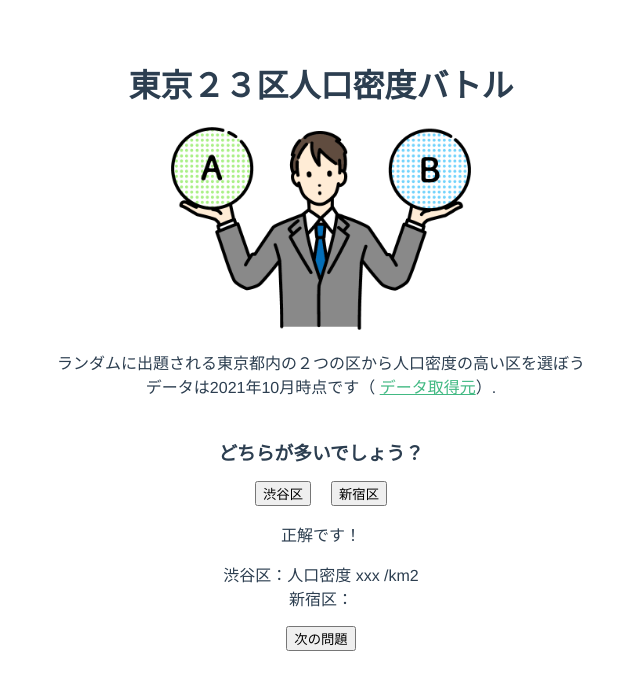
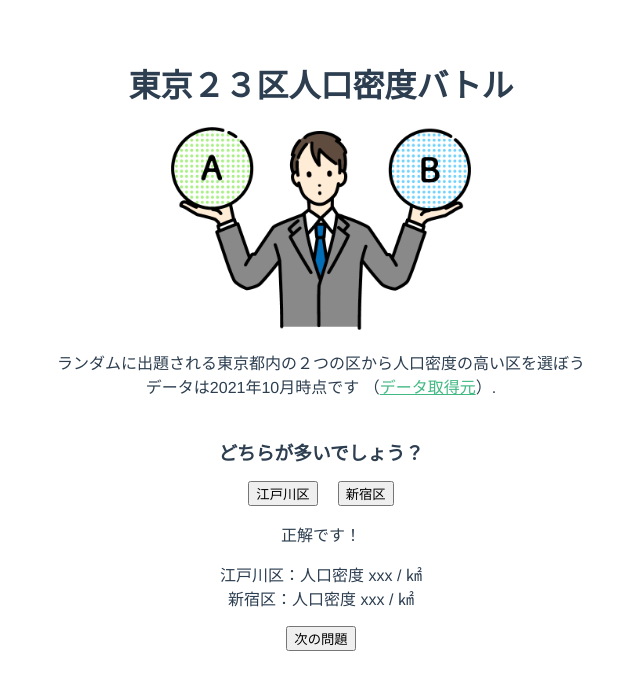
Before and after one commit to Hiroyuki1993/population-density-game, a Vue app: page / in a window 1280 px wide. Shown: the top 690 px of the page, without its empty margins (319-959 px from the left). Built offline with nearby package versions, Linux system fonts and the light colour scheme.

Commit message:
rename components

```diff
--- a/src/App.vue
+++ b/src/App.vue
@@ -1,16 +1,16 @@
 <template>
   <div id="app">
-    <HelloWorld msg="東京２３区人口密度バトル"/>
+    <BaseLayout title="東京２３区人口密度バトル"/>
   </div>
 </template>
 
 <script>
-import HelloWorld from './components/HelloWorld.vue'
+import BaseLayout from './components/BaseLayout.vue'
 
 export default {
   name: 'App',
   components: {
-    HelloWorld
+    BaseLayout
   }
 }
 </script>
--- a/src/components/HelloWorld.vue
+++ b/src/components/BaseLayout.vue
@@ -1,28 +1,26 @@
 <template>
-  <div class="hello">
-    <h1>{{ msg }}</h1>
+  <div class="base">
+    <h1>{{ title }}</h1>
     <img src="@/assets/plan_selection_man_color.png" width="300px"/>
     <p>
       ランダムに出題される東京都内の２つの区から人口密度の高い区を選ぼう<br>
-      データは2021年10月時点です（
-      <a href="https://uub.jp/rnk/cktv_j.html" target="_blank" rel="noopener">データ取得元</a>）.
+      データは2021年10月時点です
+      （<a href="https://uub.jp/rnk/cktv_j.html" target="_blank" rel="noopener">データ取得元</a>）.
     </p>
-    <h3>どちらが多いでしょう？</h3>
-    <ul>
-      <li><button>渋谷区</button></li>
-      <li><button>新宿区</button></li>
-    </ul>
-    <p>正解です！</p>
-    <p>渋谷区：人口密度 xxx /km2 <br /> 新宿区：</p>
-    <button>次の問題</button>
+    <PopulationQuiz city1="江戸川区" city2="新宿区" />
   </div>
 </template>
 
 <script>
+import PopulationQuiz from './PopulationQuiz.vue'
+
 export default {
-  name: 'HelloWorld',
+  name: 'BaseLayout',
+  components: {
+    PopulationQuiz
+  },
   props: {
-    msg: String
+    title: String
   }
 }
 </script>
--- /dev/null
+++ b/src/components/PopulationQuiz.vue
@@ -0,0 +1,41 @@
+<template>
+  <div class="quiz">
+    <h3>どちらが多いでしょう？</h3>
+    <ul>
+      <li><button>{{ city1 }}</button></li>
+      <li><button>{{ city2 }}</button></li>
+    </ul>
+    <p>正解です！</p>
+    <p>{{ city1 }}：人口密度 xxx / ㎢ <br />
+    {{ city2 }}：人口密度 xxx / ㎢ </p>
+    <button>次の問題</button>
+  </div>
+</template>
+
+<script>
+export default {
+  name: 'PopulationQuiz',
+  props: {
+    city1: String,
+    city2: String
+  }
+}
+</script>
+
+<!-- Add "scoped" attribute to limit CSS to this component only -->
+<style scoped>
+h3 {
+  margin: 40px 0 0;
+}
+ul {
+  list-style-type: none;
+  padding: 0;
+}
+li {
+  display: inline-block;
+  margin: 0 10px;
+}
+a {
+  color: #42b983;
+}
+</style>
```
